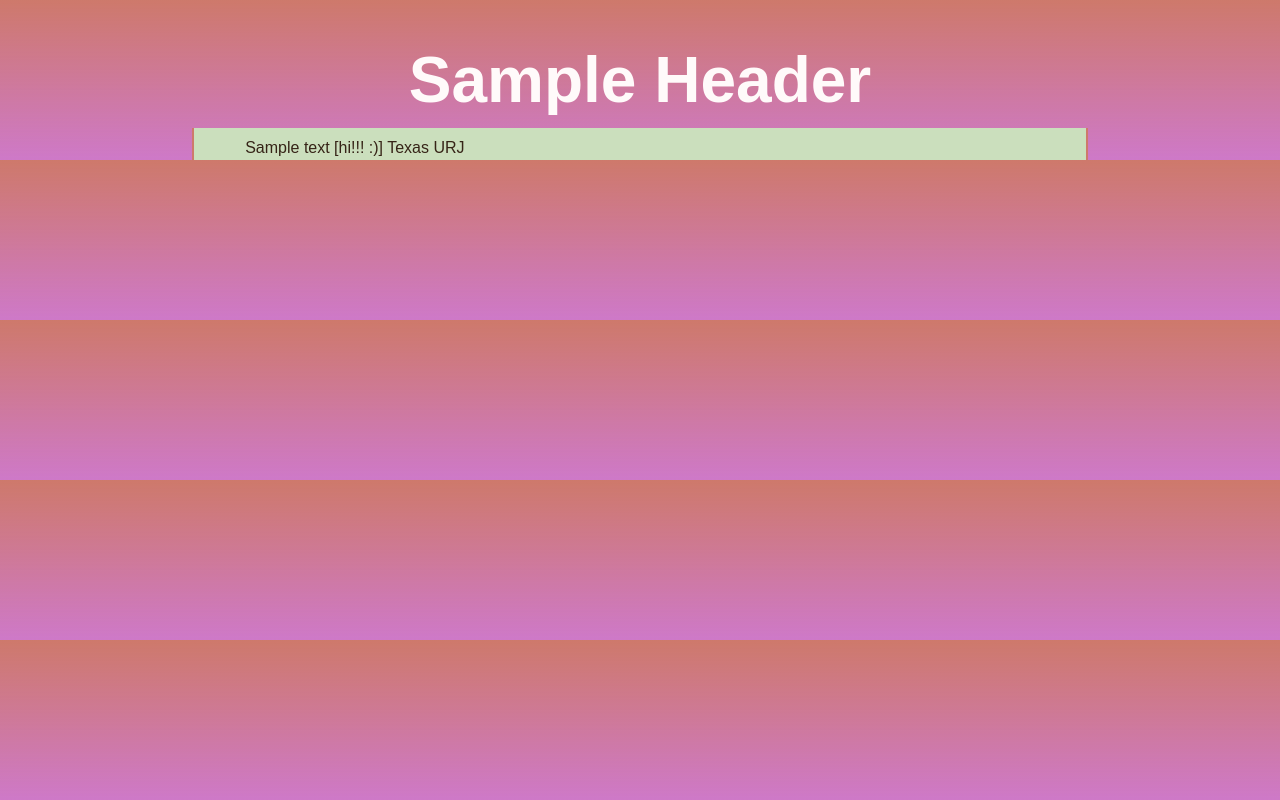
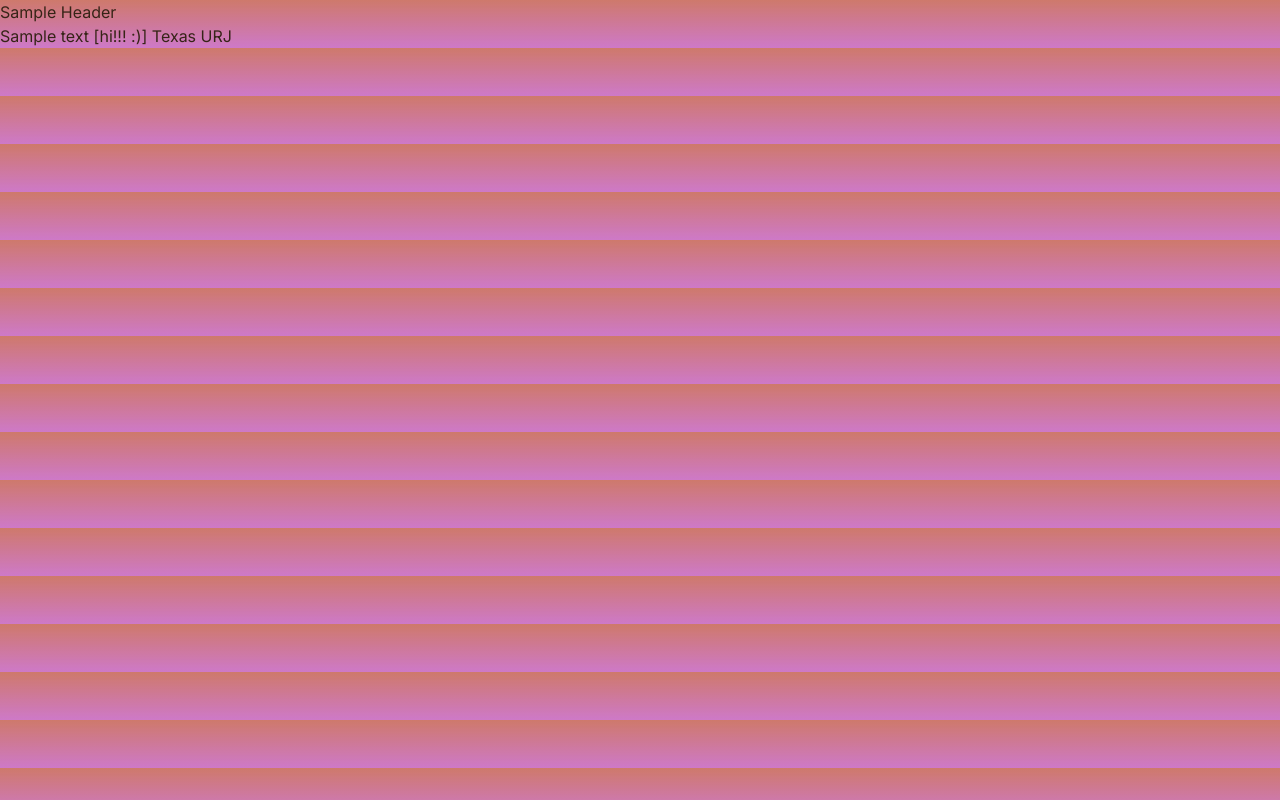
Before and after one commit to texas-urj/texas-urj.github.io, a Next.js app: page / in a window 1280 px wide. Built offline with nearby package versions, Linux system fonts and the light colour scheme.

Commit message:
updated globals

```diff
--- a/app/globals.css
+++ b/app/globals.css
@@ -26,37 +26,5 @@ body {
     rgb(var(--background-start-rgb));
 }
 ::selection{
-  color: theme('colors.DGreen');
+  color: #ffbb29;
   }
-
-@layer base{
-  h1 {
-  padding-top: 0.5em;
-  text-align: center;
-  font-size: 4em; font-weight: bolder;
-  color: snow;
-  font-family: Ubuntu, sans-serif, system-ui, -apple-system, BlinkMacSystemFont, 'Segoe UI', Roboto, Oxygen, Cantarell, 'Open Sans', 'Helvetica Neue';
-  /* w-full mb-2 */
-  }
-}
-
-@layer base{
-body {
-  color: snow !important;
-  background-color: theme('colors.rose');
-  font-size: 1em;
-  }}
-
-  @layer base{
-    h3 {
-    margin-left: 15%; margin-right: 15%;
-    padding-left: 4%; padding-right: 4%; padding-top: 0.5em; padding-top: 0.5em;
-    text-align: left;
-    border-left: 2px; border-left-color: theme('colors.rose'); border-left-width: 2px; border-left-style: solid;
-    border-right: 2px; border-right-color: theme('colors.rose'); border-right-width: 2px; border-right-style: solid;
-    font-size: 1em;
-    background-color: theme('colors.LGreen');
-    color: snow;
-    font-family: Ubuntu, sans-serif, system-ui, -apple-system, BlinkMacSystemFont, 'Segoe UI', Roboto, Oxygen, Cantarell, 'Open Sans', 'Helvetica Neue';
-    }
-  }
```
